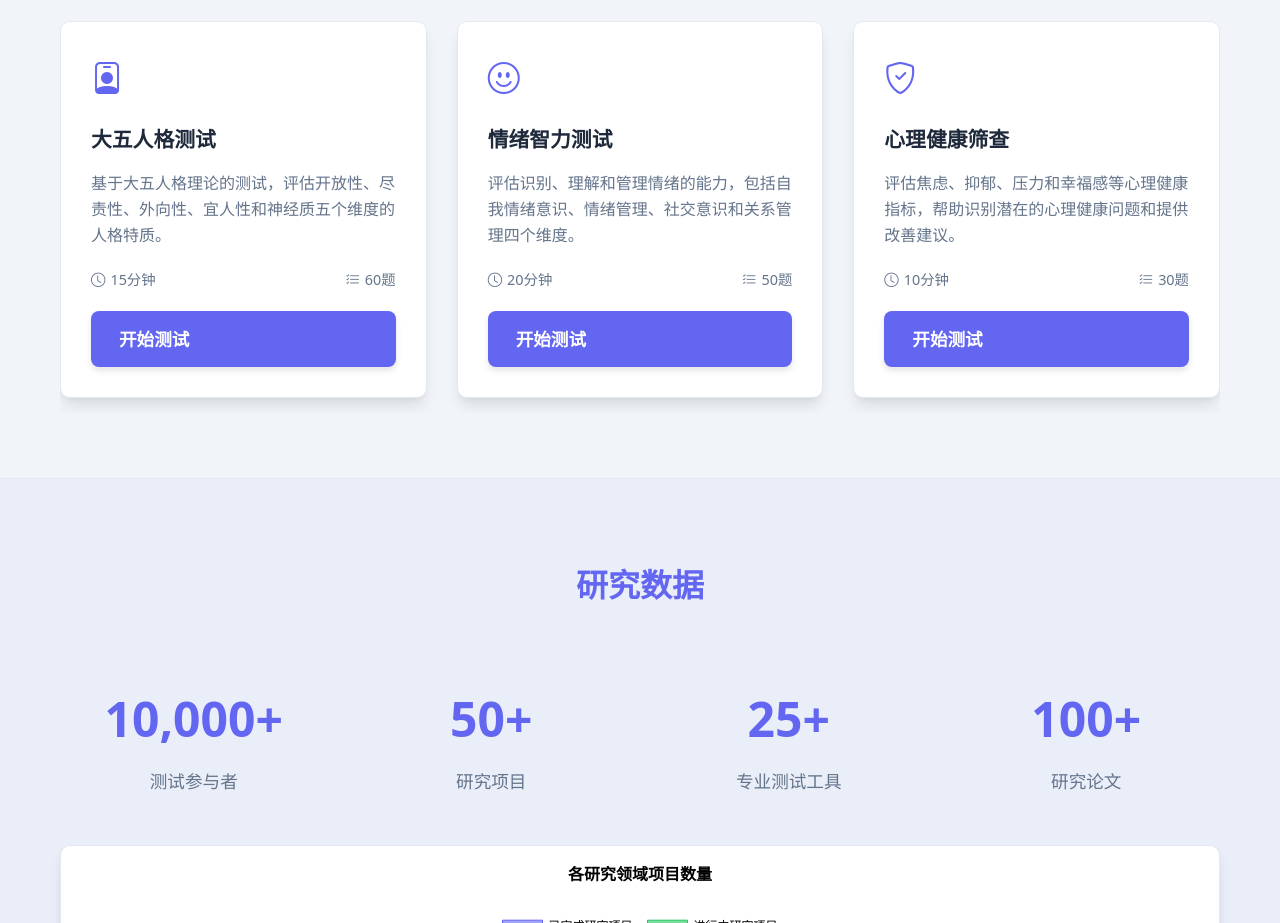
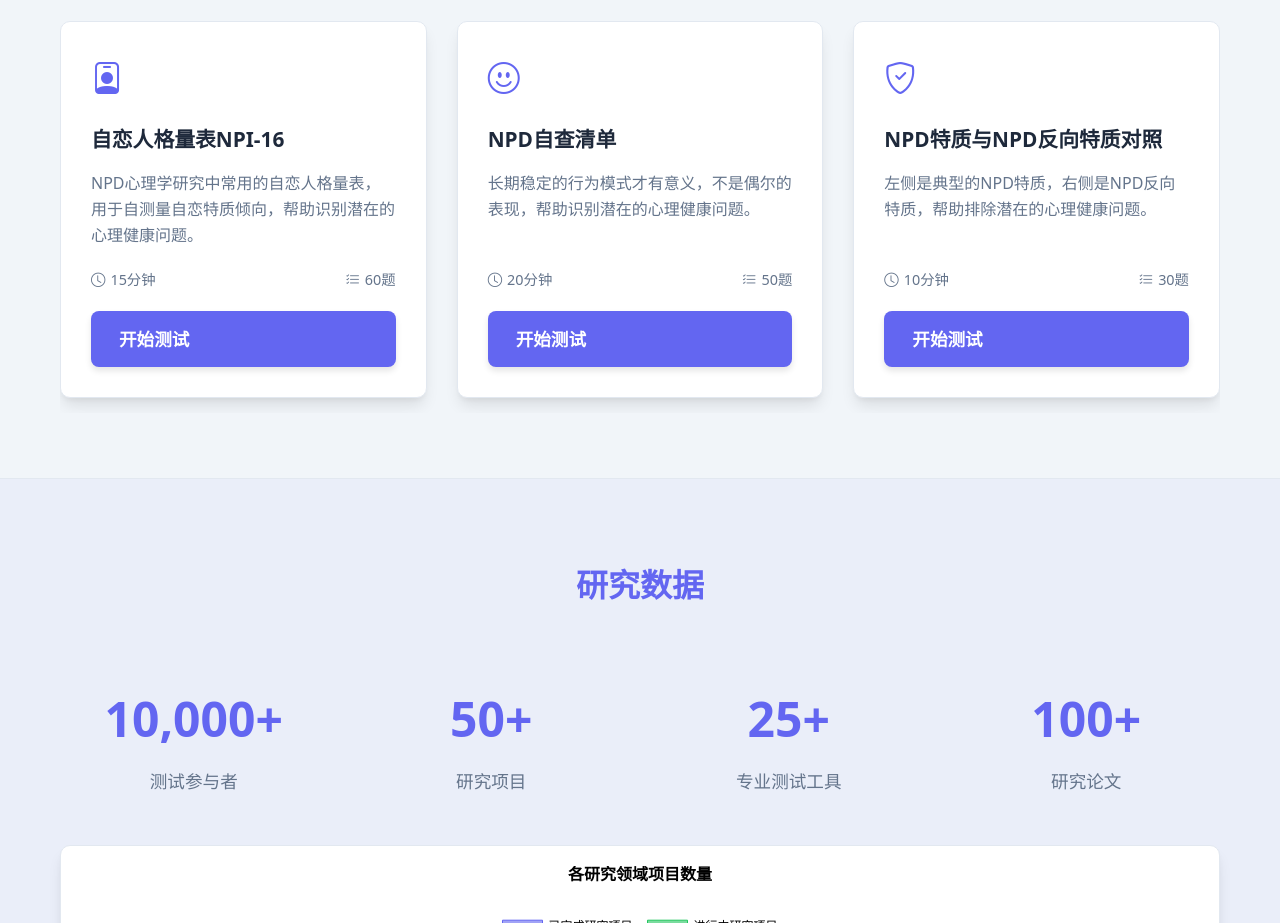
Before and after one commit to Terran2k/AIpsyc, a plain HTML site: page index.html in a window 1280 px wide. Shown: the part 2020-2943 px from the top of the page. Drawn offline with nearby package versions, Linux system fonts and the light colour scheme.

Commit message:
Add files via upload

```diff
--- a/index.html
+++ b/index.html
@@ -1080,8 +1080,8 @@
           <div class="test-icon">
             <i class="bi bi-person-badge"></i>
           </div>
-          <h3 class="test-title">大五人格测试</h3>
-          <p class="test-description">基于大五人格理论的测试，评估开放性、尽责性、外向性、宜人性和神经质五个维度的人格特质。</p>
+          <h3 class="test-title">自恋人格量表NPI-16</h3>
+          <p class="test-description">NPD心理学研究中常用的自恋人格量表，用于自测量自恋特质倾向，帮助识别潜在的心理健康问题。</p>
           <div class="test-meta">
             <div class="test-time">
               <i class="bi bi-clock"></i> 15分钟
@@ -1096,8 +1096,8 @@
           <div class="test-icon">
             <i class="bi bi-emoji-smile"></i>
           </div>
-          <h3 class="test-title">情绪智力测试</h3>
-          <p class="test-description">评估识别、理解和管理情绪的能力，包括自我情绪意识、情绪管理、社交意识和关系管理四个维度。</p>
+          <h3 class="test-title">NPD自查清单</h3>
+          <p class="test-description">长期稳定的行为模式才有意义，不是偶尔的表现，帮助识别潜在的心理健康问题。</p>
           <div class="test-meta">
             <div class="test-time">
               <i class="bi bi-clock"></i> 20分钟
@@ -1112,8 +1112,8 @@
           <div class="test-icon">
             <i class="bi bi-shield-check"></i>
           </div>
-          <h3 class="test-title">心理健康筛查</h3>
-          <p class="test-description">评估焦虑、抑郁、压力和幸福感等心理健康指标，帮助识别潜在的心理健康问题和提供改善建议。</p>
+          <h3 class="test-title">NPD特质与NPD反向特质对照</h3>
+          <p class="test-description">左侧是典型的NPD特质，右侧是NPD反向特质，帮助排除潜在的心理健康问题。</p>
           <div class="test-meta">
             <div class="test-time">
               <i class="bi bi-clock"></i> 10分钟
```
